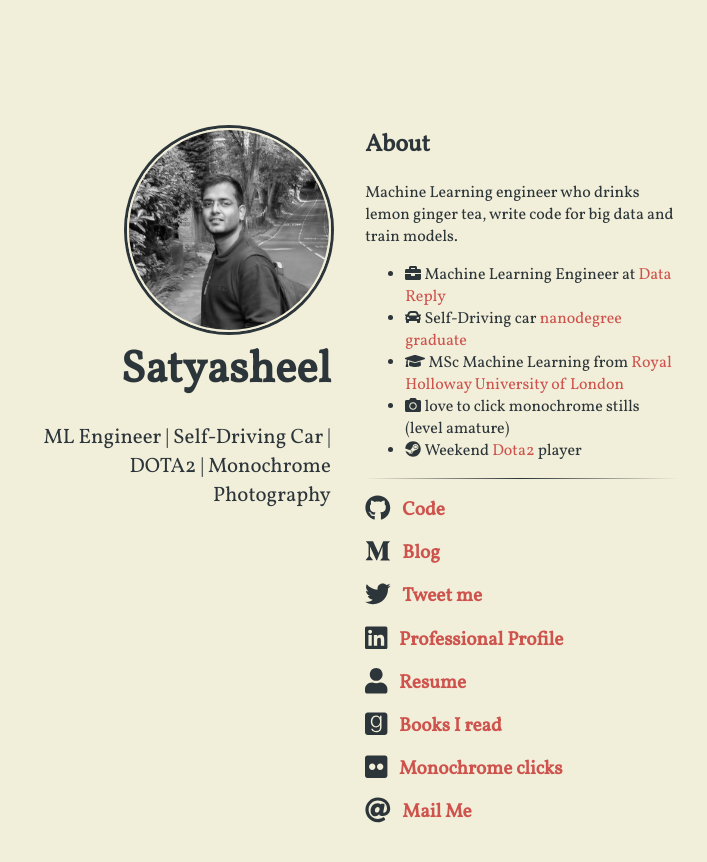
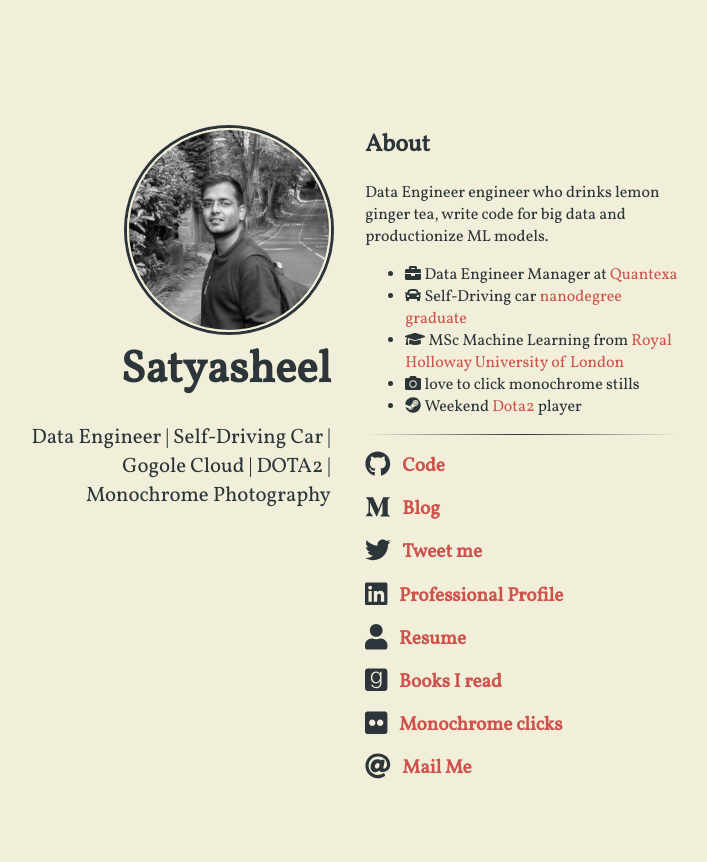
Before and after one commit to mlgruby/mlgruby.github.io, a Jekyll site: the page built from index.html, in a window 1280 px wide. Shown: the top 862 px of the page, without its empty margins (302-1009 px from the left). Built offline with Jekyll 4.4.1, drawn with Linux system fonts in a browser that asks for light colours; nearby versions of some CDN libraries.

Commit message:
Updated landing page

```diff
--- a/_config.yml
+++ b/_config.yml
@@ -9,7 +9,7 @@ compass:
   # author will appear under the avatar (optional)
   author: "Satyasheel"
   # tagline will appear under the title (optional)
-  tagline: "ML Engineer | Self-Driving Car | DOTA2 | Monochrome Photography"
+  tagline: "Data Engineer | Self-Driving Car | Gogole Cloud | DOTA2 | Monochrome Photography"
   # if include_content is true, the contents of the content.html include will be
   # added right above the generated item list, if present
   include_content: true
--- a/_includes/content.html
+++ b/_includes/content.html
@@ -1,24 +1,24 @@
 <h2>About</h2>
-<p>Machine Learning engineer who drinks lemon ginger tea, write code for big data and train models.</p>
+<p>Data Engineer engineer who drinks lemon ginger tea, write code for big data and productionize ML models.</p>
 
 <!--<h2>Me:</h2>-->
 <ul>
-  <li><i class="fa fa-briefcase" aria-hidden="true"></i> Machine Learning Engineer at <a href="http://www.datareply.co.uk/">Data Reply</a></li>
-  <li><i class="fa fa-car"></i> Self-Driving car <a href="https://confirm.udacity.com/AD3CW6MX">nanodegree graduate</a></li>
-  <li><i class="fa fa-graduation-cap"></i> MSc Machine Learning from <a href="https://www.royalholloway.ac.uk/home.aspx">Royal Holloway University of London</a></li>
-  <li><i class="fas fa-camera"></i> love to click monochrome stills (level amature)</li>
-  <li><i class="fab fa-steam"></i> Weekend <a href="https://steamcommunity.com/profiles/76561198091476636/">Dota2</a> player</li>
+  <li><i class="fa fa-briefcase" aria-hidden="true"></i> Data Engineer Manager at <a href="https://www.quantexa.com//" target="_blank">Quantexa</a></li>
+  <li><i class="fa fa-car"></i> Self-Driving car <a href="https://confirm.udacity.com/AD3CW6MX" target="_blank">nanodegree graduate</a></li>
+  <li><i class="fa fa-graduation-cap"></i> MSc Machine Learning from <a href="https://www.royalholloway.ac.uk/home.aspx" target="_blank">Royal Holloway University of London</a></li>
+  <li><i class="fas fa-camera"></i> love to click monochrome stills</li>
+  <li><i class="fab fa-steam"></i> Weekend <a href="https://steamcommunity.com/profiles/76561198091476636/" target="_blank">Dota2</a> player</li>
 </ul>
 <hr />
 
 <ul class="fa-ul main-list">
   <li class="main-list-item ">
     <span class="fab fa-github fa-lg main-list-item-icon"></span>
-    &nbsp;&nbsp;<a href="https://github.com/mlgruby">Code</a>
+    &nbsp;&nbsp;<a href="https://github.com/mlgruby" target="_blank">Code</a>
   </li>
   <li class="main-list-item">
     <span class="fab fa-medium-m fa-lg main-list-item-icon"></span>
-    &nbsp;&nbsp;<a href="https://medium.com/@gruby/">Blog</a>
+    &nbsp;&nbsp;<a href="https://medium.com/@gruby/" target="_blank">Blog</a>
   </li>
 <!--
   <li class="main-list-item">
@@ -28,26 +28,26 @@
 -->
   <li class="main-list-item">
     <span class="fab fa-twitter fa-lg main-list-item-icon"></span>
-    &nbsp;&nbsp;<a href="https://twitter.com/ss6012">Tweet me</a>
+    &nbsp;&nbsp;<a href="https://twitter.com/ss6012" target="_blank">Tweet me</a>
   </li>
   <li class="main-list-item">
     <span class="fab fa-linkedin fa-lg main-list-item-icon"></span>
-    &nbsp;&nbsp;<a href="https://www.linkedin.com/in/ss6012/">Professional Profile</a>
+    &nbsp;&nbsp;<a href="https://www.linkedin.com/in/ss6012/" target="_blank">Professional Profile</a>
   </li>
   <li class="main-list-item">
     <span class="fas fa-user fa-lg main-list-item-icon"></span>
-    &nbsp;&nbsp;<a href="https://mlgruby.github.io/my_resume/">Resume</a>
+    &nbsp;&nbsp;<a href="https://mlgruby.github.io/my_resume/" target="_blank">Resume</a>
   </li>
   <li class="main-list-item">
     <span class="fab fa-goodreads fa-lg main-list-item-icon"></span>
-    &nbsp;&nbsp;<a href="https://www.goodreads.com/user/show/79180036-satyasheel">Books I read</a>
+    &nbsp;&nbsp;<a href="https://www.goodreads.com/user/show/79180036-satyasheel" target="_blank">Books I read</a>
   </li>
   <li class="main-list-item">
     <span class="fab fa-flickr fa-lg main-list-item-icon"></span>
-    &nbsp;&nbsp;<a href="https://flic.kr/s/aHsmhhYcnD">Monochrome clicks</a>
+    &nbsp;&nbsp;<a href="https://flic.kr/s/aHsmhhYcnD" target="_blank">Monochrome clicks</a>
   </li>
   <li class="main-list-item">
     <span class="fas fa-at fa-lg main-list-item-icon"></span>
-    &nbsp;&nbsp;<a href="mailto:satyasheel@ymail.com">Mail Me</a>
+    &nbsp;&nbsp;<a href="mailto:satyasheel@ymail.com" target="_blank">Mail Me</a>
   </li>
 </ul>
```
Also changed, not shown: 1 other file.
